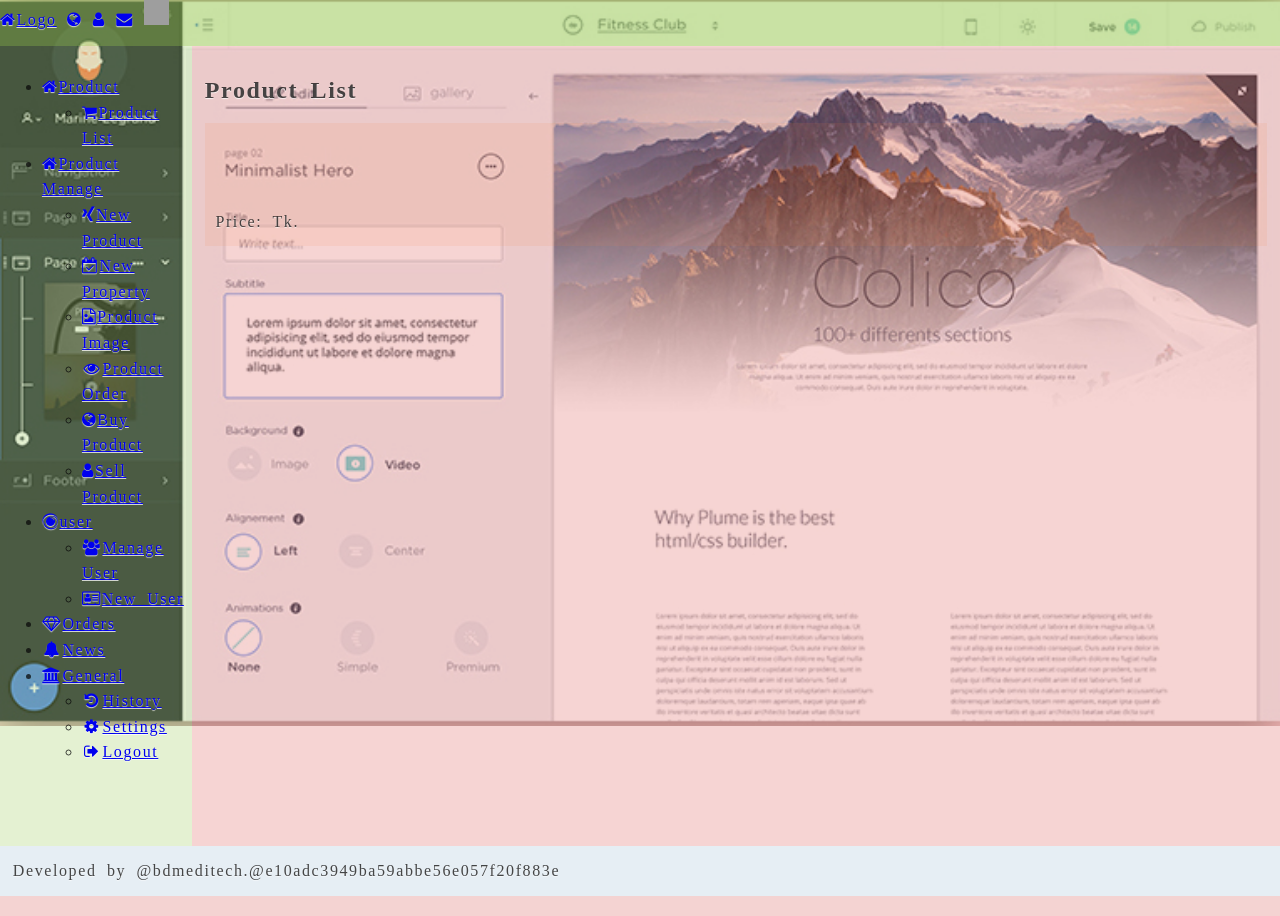
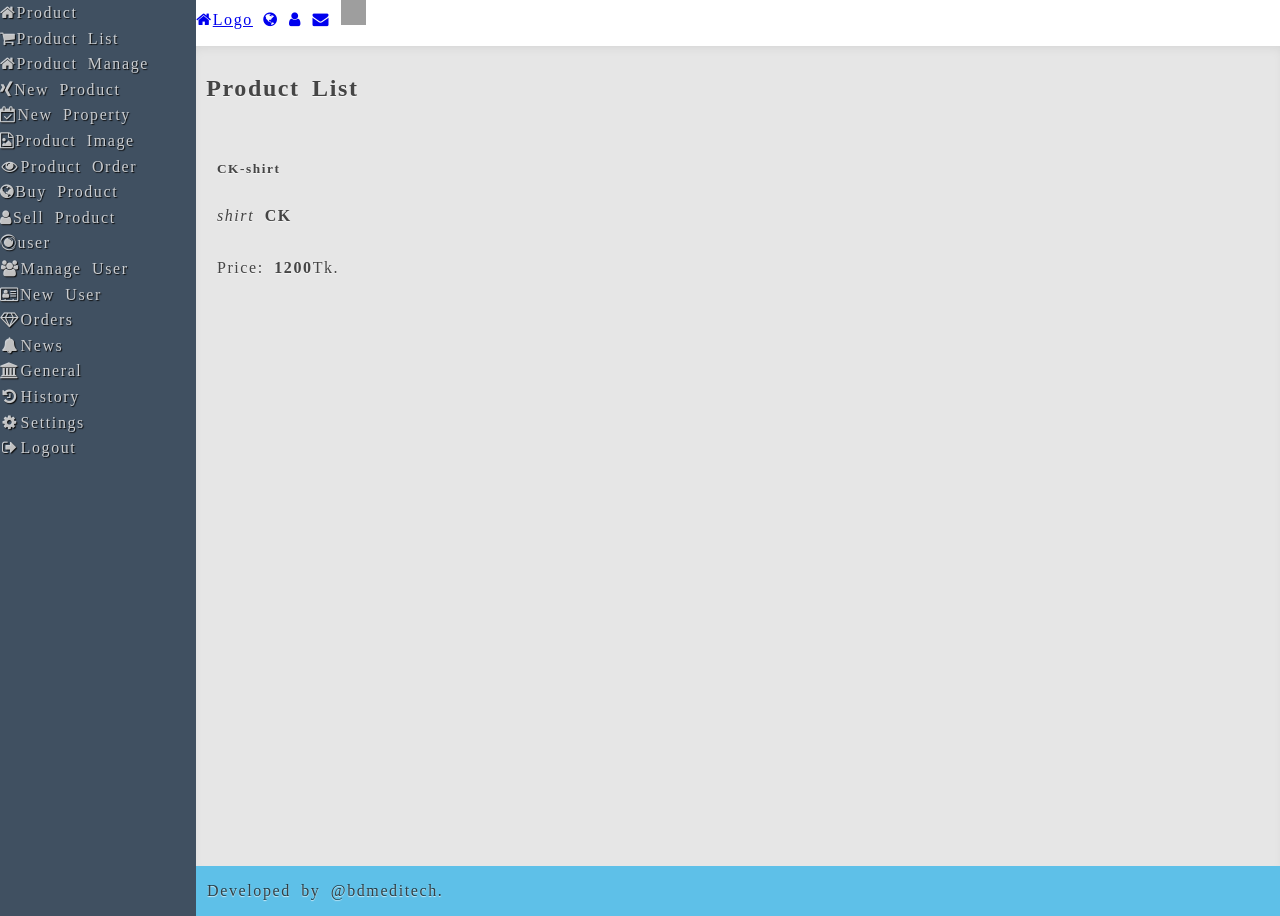
Before and after one commit to bipulcn/moder_template_1, a PHP site: page / in a window 1280 px wide. Run offline with PHP 8.4, Linux system fonts and the light colour scheme; grey boxes are pictures that could not be loaded.

Commit message:
template 12 edited

```diff
--- /dev/null
+++ b/template_12/css/menus.css
@@ -0,0 +1,4 @@
+.left_menu { background: rgba(44, 62, 80, 0.9); }
+.left_menu ul, .left_menu li { margin: 0; padding: 0; }
+.left_menu li { list-style: none; }
+.left_menu a { text-decoration: none; color: var(--w2); text-shadow: 1px 1px 1px var(--b1); }
--- a/template_12/css/style.css
+++ b/template_12/css/style.css
@@ -1 +1,3 @@
 .topbar { height: 46px; }
+.content { box-shadow: inset 0 5px 12px -5px var(--b5); background: var(--b5); }
+.footer {background: var(--c23); }
--- a/template_12/index.php
+++ b/template_12/index.php
@@ -4,27 +4,17 @@
 	<title>font awesome</title>
 	<link rel="stylesheet" type="text/css" href="./css/colors.css">
 	<link rel="stylesheet" type="text/css" href="./css/layout.css">
-	<link rel="stylesheet" type="text/css" href="./css/layout_ext.css">
+	<!-- <link rel="stylesheet" type="text/css" href="./css/layout_ext.css"> -->
 	<link rel="stylesheet" type="text/css" href="./css/style.css">
+	<link rel="stylesheet" type="text/css" href="./css/menus.css">
 	<link rel="stylesheet" type="text/css" href="./css/font-awesome.min.css">
 </head>
 <style media="screen">
-	html { background: url('./tmpimg/dashboard.jpg') center top no-repeat; background-size: contain;}
+	/*html { background: url('./tmpimg/dashboard.jpg') center top no-repeat; background-size: contain;}*/
 </style>
 <body ng-controller='page_controller' ng-init="base_url='http://i-evoke.com/smsys/'">
   <div class="f_hold">
-  <div class="f_col_12 topbar">
-   <a class="mob" href="javascript:void(0);" onclick="openNav()"><i class="fa fa-bars"></i></a>
-   <a href="#" class=""><i class="fa fa-home"></i>Logo</a>
-   <a href="#" class="" title="News"><i class="fa fa-globe"></i></a>
-   <a href="#" class="" title="Account Settings"><i class="fa fa-user"></i></a>
-   <a href="#" class="" title="Messages"><i class="fa fa-envelope"></i></a>
-   <a href="#" class="pos-right" title="My Account"><img src="http://i-evoke.com/smsys/assets/img/avatar2.svg" class="img-circle" style="height:25px;width:25px" alt="Avatar"></a>
-  </div>
-</div>
-  <div class="f_hold hf">
-    <div class="f_col_2 bg-bl">
-  <div class="left_menu col">
+    <div class="f_col_2 left_menu">
 		    <ul>
 		      <li>
 		        <a href="#" class=""><i class="fa fa-home"></i>Product</a>
@@ -57,30 +47,42 @@
 		          <li><a href="#" class=""><i class="fa fa-cog fa-fw"></i>Settings</a></li>
 		          <li><a href="http://i-evoke.com/smsys/smsysuser/logout" class=""><i class="fa fa-sign-out fa-fw"></i>Logout</a></li>
 		        </ul>
-      </li>    </ul>
-  </div>
+		      </li>
+				</ul>
 		</div>
     <!--   proview_page   -->
-<div class="f_col_10 col" ng-init='pro_list_load()'>
+
+		<div class="f_col_10" ng-init='pro_list_load()'>
+			<div class="f_hold">
+				<div class="f_col_12 topbar">
+					<a class="mob" href="javascript:void(0);" onclick="openNav()"><i class="fa fa-bars"></i></a>
+					<a href="#" class=""><i class="fa fa-home"></i>Logo</a>
+					<a href="#" class="" title="News"><i class="fa fa-globe"></i></a>
+					<a href="#" class="" title="Account Settings"><i class="fa fa-user"></i></a>
+					<a href="#" class="" title="Messages"><i class="fa fa-envelope"></i></a>
+					<a href="#" class="pos-right" title="My Account"><img src="http://i-evoke.com/smsys/assets/img/avatar2.svg" class="img-circle" style="height:25px;width:25px" alt="Avatar"></a>
+				</div>
+
+				<div class="f_col_12 content hf">
 			  	<h2>Product List</h2>
 				  <div class="f_hold pro_style">
 				    <div class="f_col_4 col" ng-repeat="v in products">
-      <h5 ng-bind="v.name"></h5>
-      <i ng-bind="v.state"></i>
-      <b ng-bind="v.company"></b>
+				      <h5 ng-bind="v.name">CK-shirt</h5>
+				      <i ng-bind="v.state">shirt</i>
+				      <b ng-bind="v.company">CK</b>
 				      <img ng-src="http://i-evoke.com/smsys/assets/uimg/bipul/{{selctImg[v.pid]}}">
 				      <div ng-init='selctImg[v.pid]=v.imges[0].imgname'>
 				        <img ng-repeat='iv in v.imges' ng-src="http://i-evoke.com/smsys/assets/uimg/bipul/{{iv.imgname}}" ng-click='selctImg[v.pid]=iv.imgname' style="width: 80px;">
 				      </div>
-      Price: <b ng-bind="v.retaprice"></b>Tk.
+				      Price: <b ng-bind="v.retaprice">1200</b>Tk.
+				    </div>
+				  </div>
+				</div>
+				<div class="f_col_12 col footer">
+					Developed by @bdmeditech.
 				</div>
 			</div>
 		</div>
 	</div>
-<div class="f_hold">
-  <div class="f_col_6 col">
-    Developed by @bdmeditech.@<?php echo md5('123456');?>
-  </div>
-</div>
 </body>
 </html>
```
Lines whose indentation alone changed are shown as unchanged.
